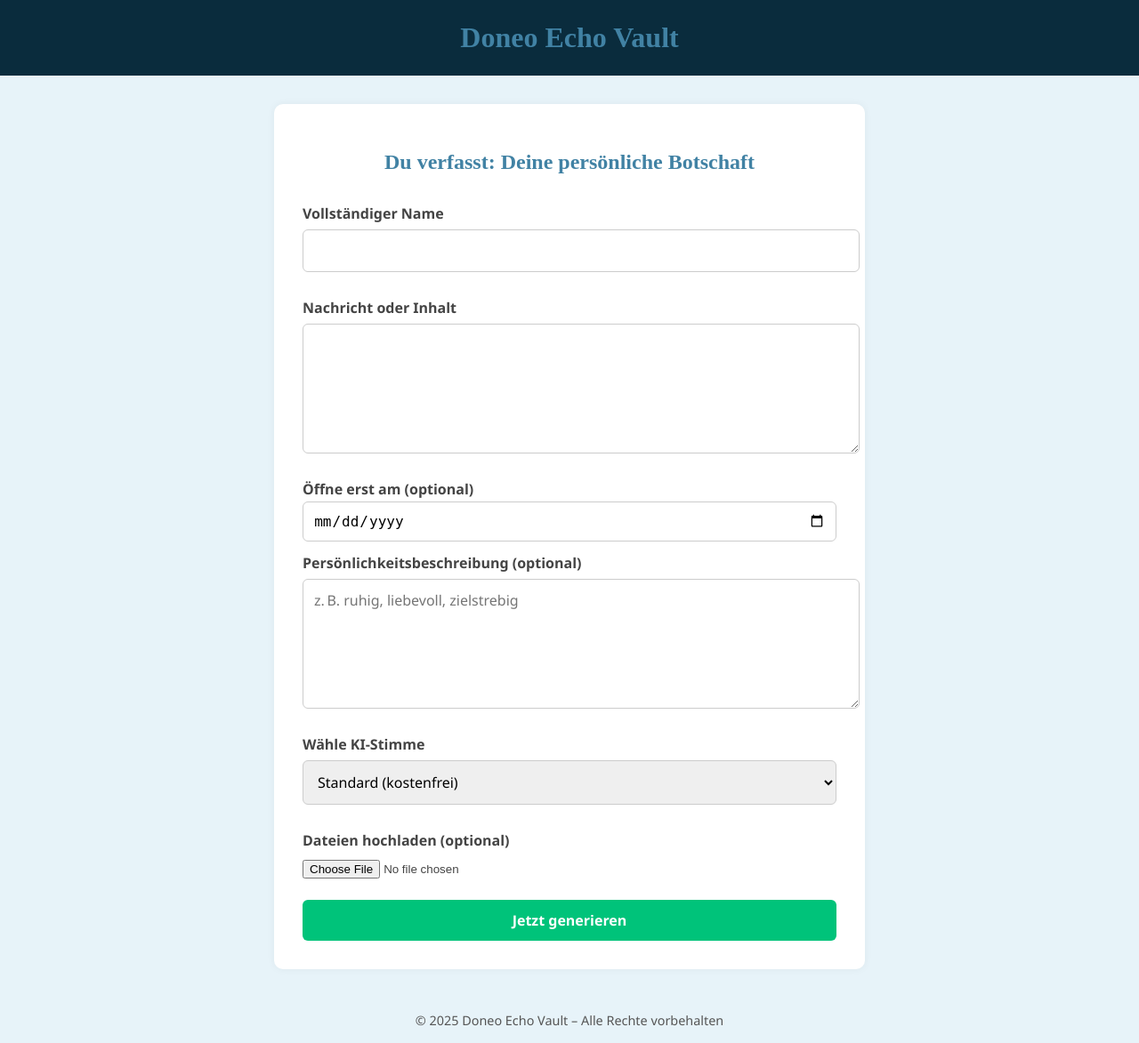
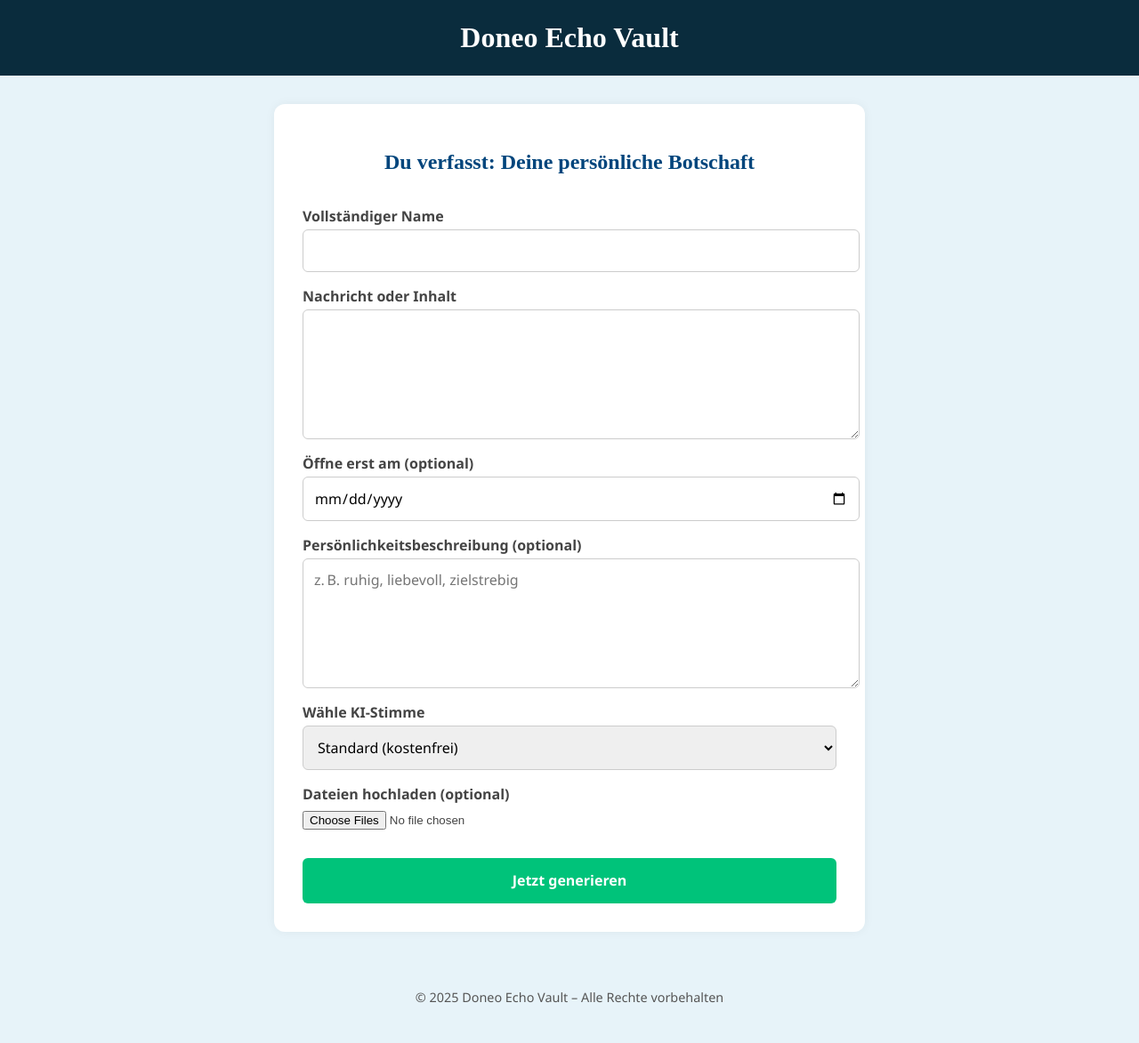
Before and after one commit to doneo24/echo_vault, a Flask app: page /formular in a window 1280 px wide. Shown: the whole page at 89% size. After the commit the page ends 1128 px from the top, so only its background shows below. Run offline with Flask 3, Linux system fonts and the light colour scheme.

Commit message:
Update echo_vault_final_template.html

```diff
--- a/templates/echo_vault_final_template.html
+++ b/templates/echo_vault_final_template.html
@@ -1,4 +1,3 @@
-
 <!DOCTYPE html>
 <html lang="de">
 <head>
@@ -7,9 +6,9 @@
   <title>Echo Vault – Deine persönliche Botschaft</title>
   <style>
     body {
-      background-color: #f1f8fc;
+      background-color: #E7F3F9;
       font-family: 'Segoe UI', Tahoma, Geneva, Verdana, sans-serif;
-      color: #222;
+      color: #444;
       margin: 0;
       padding: 0;
     }
@@ -24,6 +23,7 @@
     header h1 {
       margin: 0;
       font-size: 2rem;
+      font-family: 'Playfair Display', serif;
     }
 
     main {
@@ -31,14 +31,15 @@
       margin: 2rem auto;
       padding: 2rem;
       background-color: white;
-      border-radius: 10px;
-      box-shadow: 0 0 10px rgba(0,0,0,0.05);
+      border-radius: 12px;
+      box-shadow: 0 0 12px rgba(0,0,0,0.05);
     }
 
     h2 {
       text-align: center;
       font-size: 1.5rem;
-      color: #0a2c3d;
+      color: #00457c;
+      font-family: 'Playfair Display', serif;
     }
 
     form {
@@ -47,7 +48,7 @@
     }
 
     label {
-      margin: 0.8rem 0 0.2rem;
+      margin-top: 1rem;
       font-weight: bold;
     }
 
@@ -55,10 +56,13 @@
     input[type="date"],
     textarea,
     select {
-      padding: 0.7rem;
+      width: 100%;
+      padding: 0.75rem;
       font-size: 1rem;
       border: 1px solid #ccc;
       border-radius: 6px;
+      margin-top: 0.25rem;
+      font-family: 'Segoe UI', sans-serif;
     }
 
     textarea {
@@ -70,70 +74,29 @@
     }
 
     button {
-      margin-top: 1.5rem;
-      background-color: #0fa958;
+      margin-top: 2rem;
+      background-color: #00C37A;
       color: white;
       font-weight: bold;
-      padding: 0.8rem;
+      padding: 0.9rem;
       border: none;
       border-radius: 6px;
       font-size: 1rem;
       cursor: pointer;
+      font-family: 'Segoe UI', sans-serif;
     }
 
     button:hover {
-      background-color: #0d8d4c;
+      background-color: #00a86b;
     }
 
     footer {
       text-align: center;
-      margin: 3rem 0 1rem;
+      padding: 2rem 1rem;
       font-size: 0.9rem;
       color: #555;
     }
   </style>
-
-<style>
-  body {
-    background-color: #E7F3F9;
-    font-family: 'Segoe UI', sans-serif;
-    color: #444444;
-  }
-  h1, h2, h3 {
-    font-family: 'Playfair Display', serif;
-    color: #4182A4;
-  }
-  input[type="text"], textarea, select {
-    width: 100%;
-    padding: 0.75rem;
-    border: 1px solid #ccc;
-    border-radius: 6px;
-    margin-top: 0.25rem;
-    margin-bottom: 1rem;
-    font-family: 'Segoe UI', sans-serif;
-  }
-  button {
-    background-color: #00C37A;
-    color: white;
-    padding: 0.75rem 1.5rem;
-    border: none;
-    border-radius: 6px;
-    font-size: 1rem;
-    cursor: pointer;
-    font-family: 'Segoe UI', sans-serif;
-  }
-  button:hover {
-    background-color: #00b06a;
-  }
-  .form-wrapper {
-    max-width: 600px;
-    margin: 2rem auto;
-    padding: 2rem;
-    background: white;
-    border-radius: 12px;
-    box-shadow: 0 0 12px rgba(0, 0, 0, 0.05);
-  }
-</style>
 </head>
 
 <body>
@@ -144,7 +107,7 @@
 
   <main>
     <h2>Du verfasst: Deine persönliche Botschaft</h2>
-    <form method="POST" enctype="multipart/form-data" action="/generate_vault">
+    <form method="POST" enctype="multipart/form-data" action="/submit_form">
       <label for="name">Vollständiger Name</label>
       <input type="text" id="name" name="name" required>
 
@@ -154,8 +117,8 @@
       <label for="unlock_date">Öffne erst am (optional)</label>
       <input type="date" id="unlock_date" name="unlock_date">
 
-      <label for="personality">Persönlichkeitsbeschreibung (optional)</label>
-      <textarea id="personality" name="personality" placeholder="z. B. ruhig, liebevoll, zielstrebig"></textarea>
+      <label for="identity">Persönlichkeitsbeschreibung (optional)</label>
+      <textarea id="identity" name="identity" placeholder="z. B. ruhig, liebevoll, zielstrebig"></textarea>
 
       <label for="voice">Wähle KI-Stimme</label>
       <select id="voice" name="voice">
@@ -164,7 +127,7 @@
       </select>
 
       <label for="file">Dateien hochladen (optional)</label>
-      <input type="file" id="file" name="file">
+      <input type="file" id="file" name="file" multiple>
 
       <button type="submit">Jetzt generieren</button>
     </form>
```
